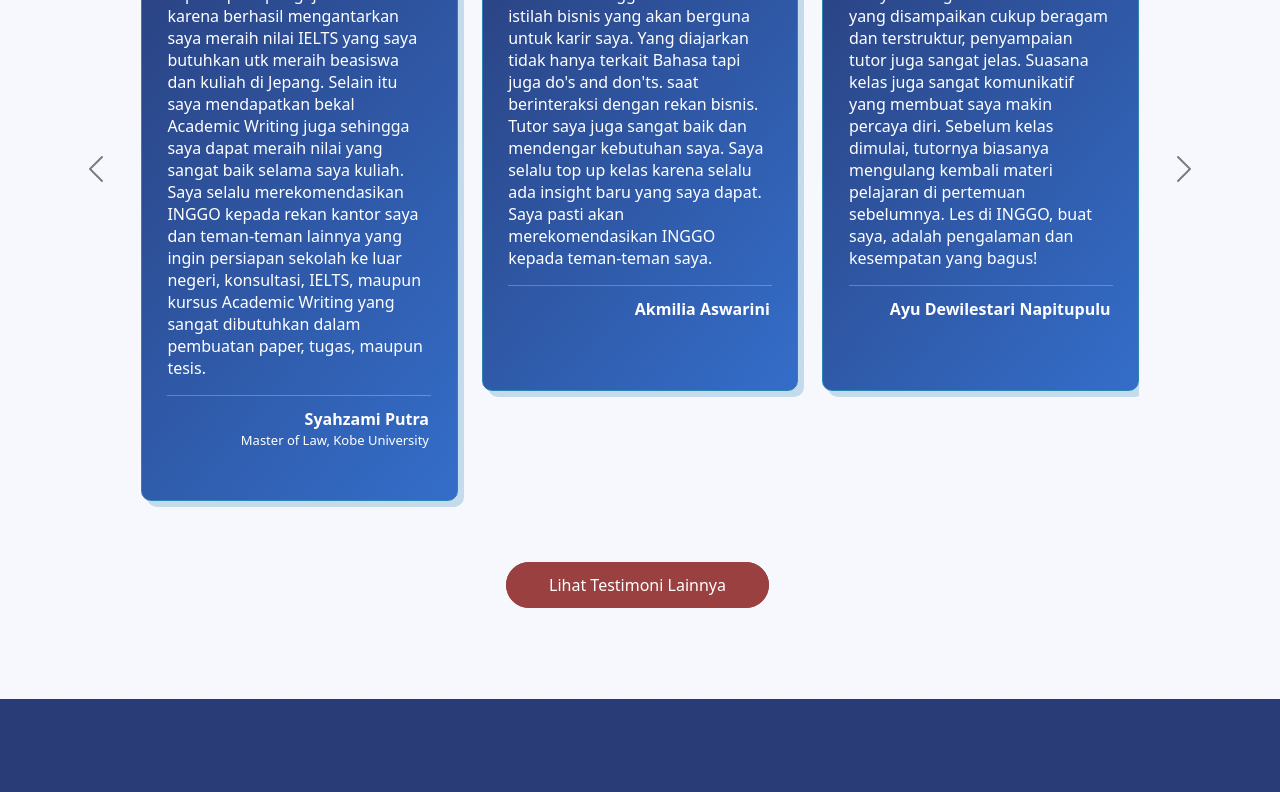
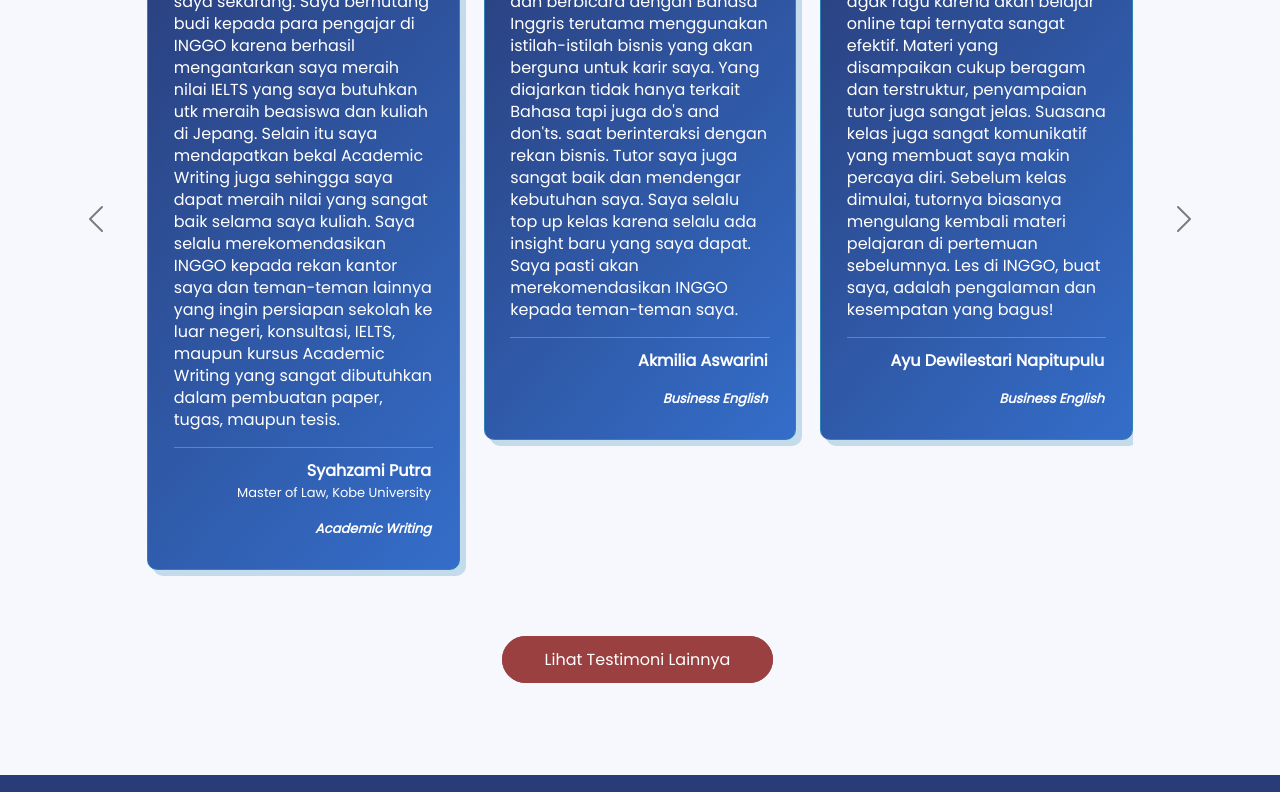
Before and after one commit to rickyjulpiter/inggo-revamp, a React (Create React App) app: page / in a window 1280 px wide. Shown: the part 2197-2989 px from the top of the page. Built offline with nearby package versions, Linux system fonts and the light colour scheme.

Commit message:
Change font style to poppins and other style changes

```diff
--- a/src/Screens/Home/TestimonialsComponent/List/TestimonialComponentList.js
+++ b/src/Screens/Home/TestimonialsComponent/List/TestimonialComponentList.js
@@ -1,7 +1,10 @@
 import { Col } from 'react-bootstrap';
 import React from 'react';
 
-import { ExampleCardPerson } from '../TestimonialsComponent.component';
+import {
+  ExampleCardPersonBlue,
+  ExampleCardPersonWhite
+} from '../TestimonialsComponent.component';
 import {
   AfiyaMaritzaImages,
   AkmiliaAswariniImages,
@@ -18,108 +21,124 @@
 
 export const PutriAyudita = () => (
   <Col md={4} xl={4} className="mb-4">
-    <ExampleCardPerson
+    <ExampleCardPersonBlue
       description="Program Academic Writing dari INGGO sangat terstruktur, logis, dan fokus kepada skill siswa yang butuh diperbaiki. Metode pembelajaran seperti idea structuring dan paraphrasing sangat cocok untuk yang sedang mengambil S2. Tutor saya sangat flexible walaupun ada perbedaan waktu antara Indonesia dan Belanda. Aku ngerasa terbantu banget karena sempat kesulitan lulus salah satu mata kuliah karena keterbatasan linguistik untuk membangun argumen di law examku dan dengan bantuan tutorku, Disa, akhirnya aku bisa lulus dan mendapat gelar Masters of Law. Aku sangat merekomendasikan INGGO untuk program Academic Writing."
       person="Putri Ayudita"
       source="Master of Law, University of Amsterdam"
       images={PutriAyuditaImages}
+      programs="Academic Writing"
     />
   </Col>
 );
 
 export const NahlaJovial = () => (
   <Col md={4} xl={4} className="mb-4">
-    <ExampleCardPerson
+    <ExampleCardPersonBlue
       description="Sebelum les di INGGO, saya sudah les IELTS dimana-mana menghabiskan berjuta-juta yang mungkin hingga sampai puluhan, bahkan hingga di lembaga yang terkenal dengan pengajar native speaker. Namun setelah belajar dengan INGGO, kemampuan IELTS saya meningkat pesat. Setelah saya kuliah, saya mengikuti program Academic Writing yang sangat membantu saya memahami cara penulisan yang kritis. Sukses selalu buat INGGO!"
       person="Nahla Jovial"
       source="Master of Arts in Social Policy for Development, Erasmus University of Rotterdam"
       images={NahlaJovialImages}
+      programs="IELTS & Academic Writing"
     />
   </Col>
 );
 
 export const BeatrixMarendeng = () => (
   <Col md={4} xl={4} className="mb-4">
-    <ExampleCardPerson
+    <ExampleCardPersonBlue
       description="Bimbingan Academic Writing dari INGGO benar-benar membantu saya menghadapi tantangan selama berkuliah di luar negeri. Karena saya tidak pernah mendapatkan ilmu tentang academic writing, saya sangat butuh bimbingan yang hanya bisa saya percayakan kepada INGGO. Selama bimbingan, tutor saya benar-benar tahu kebutuhan saya. Bimbingannya juga menggunakan metode yang sangat sederhana dan mudah saya ikuti dan pahami. Alhasil nilai tugas saya yang pertama adalah “Pass with Distinction!” Can’t thank you enough, INGGO!"
       person="Beatrix Marendeng"
       source="Master of Public Health, University of Glasgow"
       images={BeatrixMarendengImages}
+      programs="Academic Writing"
     />
   </Col>
 );
 
 export const SyahzamiPutra = () => (
   <Col md={4} xl={4} className="mb-4">
-    <ExampleCardPerson
+    <ExampleCardPersonBlue
       description="NGGO banyak berjasa kepada saya dalam proses persiapan sekolah hingga proses kuliah saya sekarang. Saya berhutang budi kepada para pengajar di INGGO karena berhasil mengantarkan saya meraih nilai IELTS yang saya butuhkan utk meraih beasiswa dan kuliah di Jepang. Selain itu saya mendapatkan bekal Academic Writing juga sehingga saya dapat meraih nilai yang sangat baik selama saya kuliah. Saya selalu merekomendasikan INGGO kepada rekan kantor saya dan teman-teman lainnya yang ingin persiapan sekolah ke luar negeri, konsultasi, IELTS, maupun kursus Academic Writing yang sangat dibutuhkan dalam pembuatan paper, tugas, maupun tesis."
       person="Syahzami Putra"
       source="Master of Law, Kobe University"
       images={SyahzamiPutraImages}
+      programs="Academic Writing"
     />
   </Col>
 );
 
 export const AkmiliaAswarini = () => (
   <Col md={4} xl={4} className="mb-4">
-    <ExampleCardPerson
+    <ExampleCardPersonBlue
       description="Setelah mengikuti kelas Business English di INGGO, saya jadi bisa lebih banyak mengerti dan berbicara dengan Bahasa Inggris terutama menggunakan istilah-istilah bisnis yang akan berguna untuk karir saya. Yang diajarkan tidak hanya terkait Bahasa tapi juga do's and don'ts. saat berinteraksi dengan rekan bisnis. Tutor saya juga sangat baik dan mendengar kebutuhan saya. Saya selalu top up kelas karena selalu ada insight baru yang saya dapat. Saya pasti akan merekomendasikan INGGO kepada teman-teman saya."
       person="Akmilia Aswarini"
       images={AkmiliaAswariniImages}
+      programs="Business English"
     />
   </Col>
 );
 
 export const AyuDewilestariNapitupulu = () => (
   <Col md={4} xl={4} className="mb-4">
-    <ExampleCardPerson
+    <ExampleCardPersonBlue
       description="INGGO adalah tempat yang paling tepat untuk belajar Business English. Awalnya saya agak ragu karena akan belajar online tapi ternyata sangat efektif. Materi yang disampaikan cukup beragam dan terstruktur, penyampaian tutor juga sangat jelas. Suasana kelas juga sangat komunikatif yang membuat saya makin percaya diri. Sebelum kelas dimulai, tutornya biasanya mengulang kembali materi pelajaran di pertemuan sebelumnya. Les di INGGO, buat saya, adalah pengalaman dan kesempatan yang bagus!"
       person="Ayu Dewilestari Napitupulu"
       images={AyuDewilestariNapitupuluImages}
+      programs="Business English"
     />
   </Col>
 );
 
 export const AfiyaMaritza = () => (
   <Col md={4} xl={4} className="mb-4">
-    <ExampleCardPerson
+    <ExampleCardPersonBlue
       description="Kelas TOEFL INGGO sangat bagus! Tutor saya sangat sabar dalam mengajar dan juga memberikan banyak pengetahuan baru bagi saya. Pengajaran tutor saya juga sangat interaktif sehingga saya semakin paham materi yang disampaikan."
       images={AfiyaMaritzaImages}
+      programs="TOEFL"
+      person="Afiya Maritza"
     />
   </Col>
 );
 
 export const FachriAkbar = () => (
   <Col md={4} xl={4} className="mb-4">
-    <ExampleCardPerson
+    <ExampleCardPersonWhite
       description="Belajar TOEFL di INGGO seru karena di setiap penyampaian materinya ada intermezzo berupa games atau fun fact jadi suasana kelas ngga membosankan walaupun secara daring. Materi dan tips-tips structure, listening, writing, dan reading yang disampaikan juga bermanfaat banget buat ngerjain soal-soal tes TOEFL."
       images={FachriAkbarImages}
+      programs="TOEFL"
+      person="Fachri Akbar"
     />
   </Col>
 );
 
 export const FandiAfianataDarmawan = () => (
   <Col md={4} xl={4} className="mb-4">
-    <ExampleCardPerson
+    <ExampleCardPersonWhite
       description="Kelas General English di INGGO sangat menyenangkan. Penyampaian materi tutor saya sangat bagus dan pastinya dia sangat sabar menghadapi aku yang banyak banget pertanyaannya. Setiap pertemuan juga sangat seru sehingga lesnya tidak berasa membosankan sama sekali."
       images={FandiAfianataDarmawanImages}
+      programs="General English"
+      person="Fandi Afianata Darmawan"
     />
   </Col>
 );
 export const MuhammadHafizhAsad = () => (
   <Col md={4} xl={4} className="mb-4">
-    <ExampleCardPerson
+    <ExampleCardPersonWhite
       description="Paket komplit belajar TOEFL benar-benar hanya ada di INGGO. Materinya sangat to the point, penyampaian tutornya asik banget untuk dan pengajarnya enak diajak diskusi. Pokoknya ga nyesel pernah belajar di INGGO karena ga ngebosenin sama sekali! "
       images={MuhammadHafizhAsadImages}
+      programs="TOEFL"
+      person="Muhammad Hafizh Asad"
     />
   </Col>
 );
 
 export const RifkaCharmelita = () => (
   <Col md={4} xl={4} className="mb-4">
-    <ExampleCardPerson
+    <ExampleCardPersonWhite
       description="Senang sekali bisa belajar TOEFL di INGGO. Tutorku sangat sabar menjawab pertanyaan-pertanyaanku dan selalu mendorongku untuk berbicara dalam bahasa Inggris walaupun kadang masih terbata-bata. Penyampaian materi juga dikemas dengan seru sehingga waktu belajar 2 jam tidak terasa."
       images={RifkaCharmelitaImages}
+      programs="TOEFL"
+      person="Rifka Charmelita"
     />
   </Col>
 );
--- a/src/Screens/Home/TestimonialsComponent/MobileList.js
+++ b/src/Screens/Home/TestimonialsComponent/MobileList.js
@@ -1,5 +1,5 @@
 import { Carousel, Col, Row } from 'react-bootstrap';
-import { ExampleCardPerson } from './TestimonialsComponent.component';
+import { ExampleCardPersonBlue } from './TestimonialsComponent.component';
 import React from 'react';
 import styled from 'styled-components';
 
@@ -16,14 +16,14 @@
         <Carousel.Item interval={1000}>
           <Row>
             <Col md={4} xl={4} className="mb-4">
-              <ExampleCardPerson />
+              <ExampleCardPersonBlue />
             </Col>
           </Row>
         </Carousel.Item>
         <Carousel.Item interval={1000}>
           <Row>
             <Col md={4} xl={4} className="mb-4">
-              <ExampleCardPerson />
+              <ExampleCardPersonBlue />
             </Col>
           </Row>
         </Carousel.Item>
--- a/src/Screens/Home/TestimonialsComponent/TestimonialsComponent.component.js
+++ b/src/Screens/Home/TestimonialsComponent/TestimonialsComponent.component.js
@@ -1,12 +1,13 @@
 /* eslint-disable */
 import {
   CardTestimonials,
+  CardTestimonialsBlue,
   CenterDiv,
   ImgStyled,
-  LineStyled,
-  PersonStyled,
-  SourceStyled,
-  TestimonialsDescription,
+  LineStyled, LineStyledBlue,
+  PersonStyled, PersonStyledBlue,
+  SourceStyled, SourceStyledBlue,
+  TestimonialsDescription, TestimonialsDescriptionBlue,
   TestimonialsPerson
 } from './TestimonialsComponent.styled';
 import React from 'react';
@@ -17,26 +18,56 @@
 
 const dummyPerson = 'Ricky J';
 
-export const ExampleCardPerson = ({
+export const ExampleCardPersonBlue = ({
   description = dummyDescription,
   person = dummyPerson,
   source = '',
-  images = 'https://www.kobieducation.com/static/media/RachmadiantiSukmaHanifa.4cfb28bb.png'
+  images = 'https://www.kobieducation.com/static/media/RachmadiantiSukmaHanifa.4cfb28bb.png',
+  programs = ''
 }) => (
   <>
     <CenterDiv>
       <ImgStyled className="position-absolute index-1 center" src={images} alt="images" />
     </CenterDiv>
     <CardTestimonials>
-      <TestimonialsDescription>
-        {/*<i className="bi bi-chat-right-quote" />*/}
-        {description}
-      </TestimonialsDescription>
+      <TestimonialsDescription>{description}</TestimonialsDescription>
       <LineStyled />
       <TestimonialsPerson>
         <PersonStyled>{person}</PersonStyled>
         <SourceStyled>{source}</SourceStyled>
+        <SourceStyled>
+          <b>
+            <i>{programs}</i>
+          </b>
+        </SourceStyled>
       </TestimonialsPerson>
     </CardTestimonials>
   </>
 );
+
+export const ExampleCardPersonWhite = ({
+  description = dummyDescription,
+  person = dummyPerson,
+  source = '',
+  images = 'https://www.kobieducation.com/static/media/RachmadiantiSukmaHanifa.4cfb28bb.png',
+  programs = ''
+}) => (
+  <>
+    <CenterDiv>
+      <ImgStyled className="position-absolute index-1 center" src={images} alt="images" />
+    </CenterDiv>
+    <CardTestimonialsBlue>
+      <TestimonialsDescriptionBlue>{description}</TestimonialsDescriptionBlue>
+      <LineStyledBlue />
+      <TestimonialsPerson>
+        <PersonStyledBlue>{person}</PersonStyledBlue>
+        <SourceStyled>{source}</SourceStyled>
+        <SourceStyledBlue>
+          <b>
+            <i>{programs}</i>
+          </b>
+        </SourceStyledBlue>
+      </TestimonialsPerson>
+    </CardTestimonialsBlue>
+  </>
+);
--- a/src/Screens/Home/TestimonialsComponent/TestimonialsComponent.container.js
+++ b/src/Screens/Home/TestimonialsComponent/TestimonialsComponent.container.js
@@ -44,7 +44,7 @@
       </CarouselResponsive>
       <MobileList />
       <div className="text-center mt-5">
-        <ButtonComponent color={SecondaryColor} actionhref="#" text="Lihat Testimoni Lainnya" />
+        <ButtonComponent color={SecondaryColor} actionhref="/testimonials" text="Lihat Testimoni Lainnya" />
       </div>
     </ContainerStyled>
   );
--- a/src/Screens/Home/TestimonialsComponent/TestimonialsComponent.styled.js
+++ b/src/Screens/Home/TestimonialsComponent/TestimonialsComponent.styled.js
@@ -1,5 +1,5 @@
 import styled from 'styled-components';
-import { PrimaryColor, SecondaryColor } from '../../../Assets/colorPalette';
+import { BlackColor, PrimaryColor, SecondaryColor } from '../../../Assets/colorPalette';
 import { Card, Carousel } from 'react-bootstrap';
 
 export const SectionTitle = styled.h3`
@@ -56,7 +56,6 @@
   border: 0.5px solid #2d84b3;
   box-shadow: 6px 6px 0 rgb(45 132 179 / 25%);
   border-radius: 10px;
-
   min-height: 10vw;
 
   &:hover {
@@ -66,6 +65,27 @@
   @media (max-width: 425px) {
     padding: 5vw;
     margin-top: 7vw;
+  }
+  @media (min-width: 1400px) {
+    min-height: 5vw;
+  }
+`;
+
+export const CardTestimonialsBlue = styled(Card)`
+  padding: 2vw 2vw 1vw 2vw;
+  transition: all 0.3s linear;
+  margin-top: 3.3vw;
+  border: 0.5px solid #2d84b3;
+  box-shadow: 6px 6px 0 rgb(45 132 179 / 25%);
+  border-radius: 10px;
+  min-height: 10vw;
+
+  @media (max-width: 425px) {
+    padding: 5vw;
+    margin-top: 7vw;
+  }
+  @media (min-width: 1400px) {
+    min-height: 5vw;
   }
 `;
 
@@ -84,12 +104,48 @@
   @media (max-width: 425px) {
     font-size: 12px;
   }
+
+  @media (min-width: 1400px) {
+    min-height: 16vw;
+  }
+`;
+
+export const TestimonialsDescriptionBlue = styled.p`
+  font-size: 16px;
+  font-weight: 500;
+  line-height: 22px;
+  color: ${BlackColor};
+  margin-top: 1vw;
+  min-height: 28vw;
+
+  @media (max-width: 1024px) {
+    font-size: 12px;
+  }
+
+  @media (max-width: 425px) {
+    font-size: 12px;
+  }
+
+  @media (min-width: 1400px) {
+    min-height: 16vw;
+  }
 `;
 
 export const LineStyled = styled.hr`
   margin-top: 0;
   margin-bottom: 0.7vw;
   color: #ffffff;
+  font-weight: 800;
+
+  @media (max-width: 425px) {
+    margin-bottom: 2vw;
+  }
+`;
+
+export const LineStyledBlue = styled.hr`
+  margin-top: 0;
+  margin-bottom: 0.7vw;
+  color: ${BlackColor};
   font-weight: 800;
 
   @media (max-width: 425px) {
@@ -118,10 +174,23 @@
   }
 `;
 
+export const PersonStyledBlue = styled.span`
+  color: ${BlackColor};
+  font-weight: 600;
+
+  @media (max-width: 425px) {
+    font-size: 12px;
+  }
+`;
+
 export const SourceStyled = styled.p`
   color: #ffffff;
   font-size: 13px;
-  min-height: 3vw;
+`;
+
+export const SourceStyledBlue = styled.p`
+  color: ${BlackColor};
+  font-size: 13px;
 `;
 
 export const ImgStyled = styled.img`
@@ -151,8 +220,12 @@
 `;
 
 export const CarouselResponsive = styled(Carousel)`
+  padding: 0.5vw;
   min-height: 45vw;
   @media (max-width: 425px) {
     display: none;
   }
+  @media (min-width: 1400px) {
+    min-height: 20vw;
+  }
 `;
--- a/src/Screens/Testimonials/Testimonials.container.js
+++ b/src/Screens/Testimonials/Testimonials.container.js
@@ -1,5 +1,6 @@
 import React from 'react';
 import { useTranslation } from 'react-i18next';
+import styled from 'styled-components';
 
 import {
   CarouselResponsive,
@@ -25,6 +26,10 @@
 import Playfull2 from '../../Assets/Images/playfull/playfull2.png';
 import Playfull1 from '../../Assets/Images/playfull/playfull1.png';
 
+const ContainerCarousel = styled.div`
+  min-height: 48vw;
+`;
+
 const TestimonialsContainer = () => {
   const { t } = useTranslation();
 
@@ -41,6 +46,7 @@
       </div>
       <SectionTitle>{t('testimonials')}</SectionTitle>
       <SectionSectionTitle className="mb-5">A Word From Our Customer</SectionSectionTitle>
+      <ContainerCarousel>
         <CarouselResponsive fade variant="dark">
           <Carousel.Item interval={2000}>
             <Row>
@@ -57,16 +63,17 @@
             </Row>
           </Carousel.Item>
         </CarouselResponsive>
+      </ContainerCarousel>
       <hr />
       <CarouselResponsive fade variant="dark">
-        <Carousel.Item interval={2000}>
+        <Carousel.Item interval={200000}>
           <Row>
             <FachriAkbar />
             <FandiAfianataDarmawan />
             <MuhammadHafizhAsad />
           </Row>
         </Carousel.Item>
-        <Carousel.Item interval={2000}>
+        <Carousel.Item interval={200000}>
           <Row>
             <RifkaCharmelita />
           </Row>
--- a/src/index.css
+++ b/src/index.css
@@ -3,6 +3,10 @@
 
 html {
     scroll-behavior: smooth;
+}
+
+* {
+    font-family: 'Poppins', sans-serif !important;
 }
 
 body {
@@ -12,15 +16,10 @@
     -moz-osx-font-smoothing: grayscale;
     background: linear-gradient(90deg, #f6f8fd 29px, transparent 1%) 50%, linear-gradient(#f6f8fd 29px, transparent 1%) 50%, #bfc5d3;
     background-size: 30px 30px;
-
-    margin: 0;
-    font-family: var(--bs-body-font-family);
     font-size: var(--bs-body-font-size);
     font-weight: var(--bs-body-font-weight);
     line-height: var(--bs-body-line-height);
     color: var(--bs-body-color);
-    text-align: var(--bs-body-text-align);
-    background-color: var(--bs-body-bg);
     -webkit-text-size-adjust: 100%;
     -webkit-tap-highlight-color: transparent;
 }
```
Also changed, not shown: 10 other files (tests, documents, lock files or other folders). Lines whose indentation alone changed are shown as unchanged.
